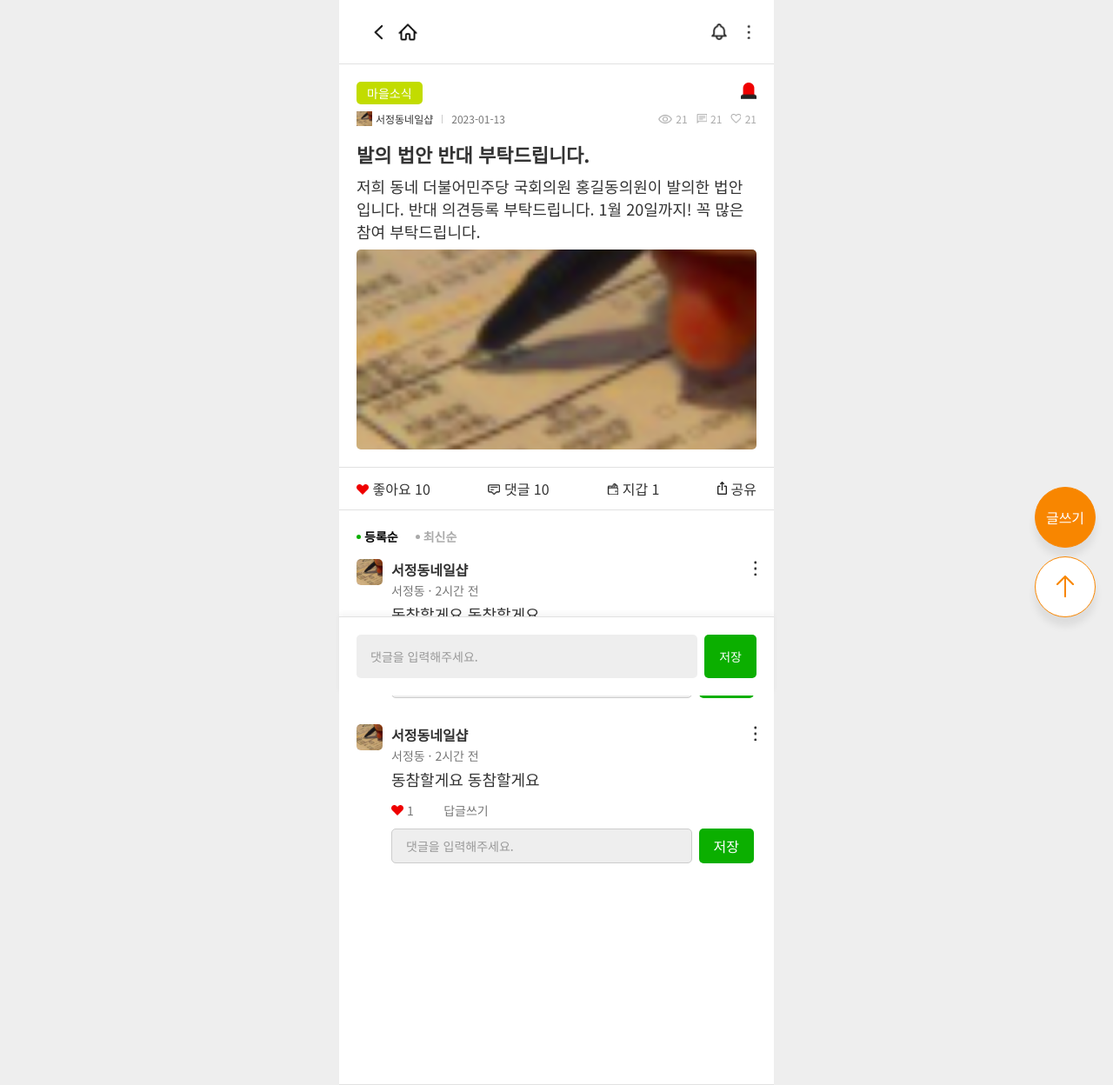
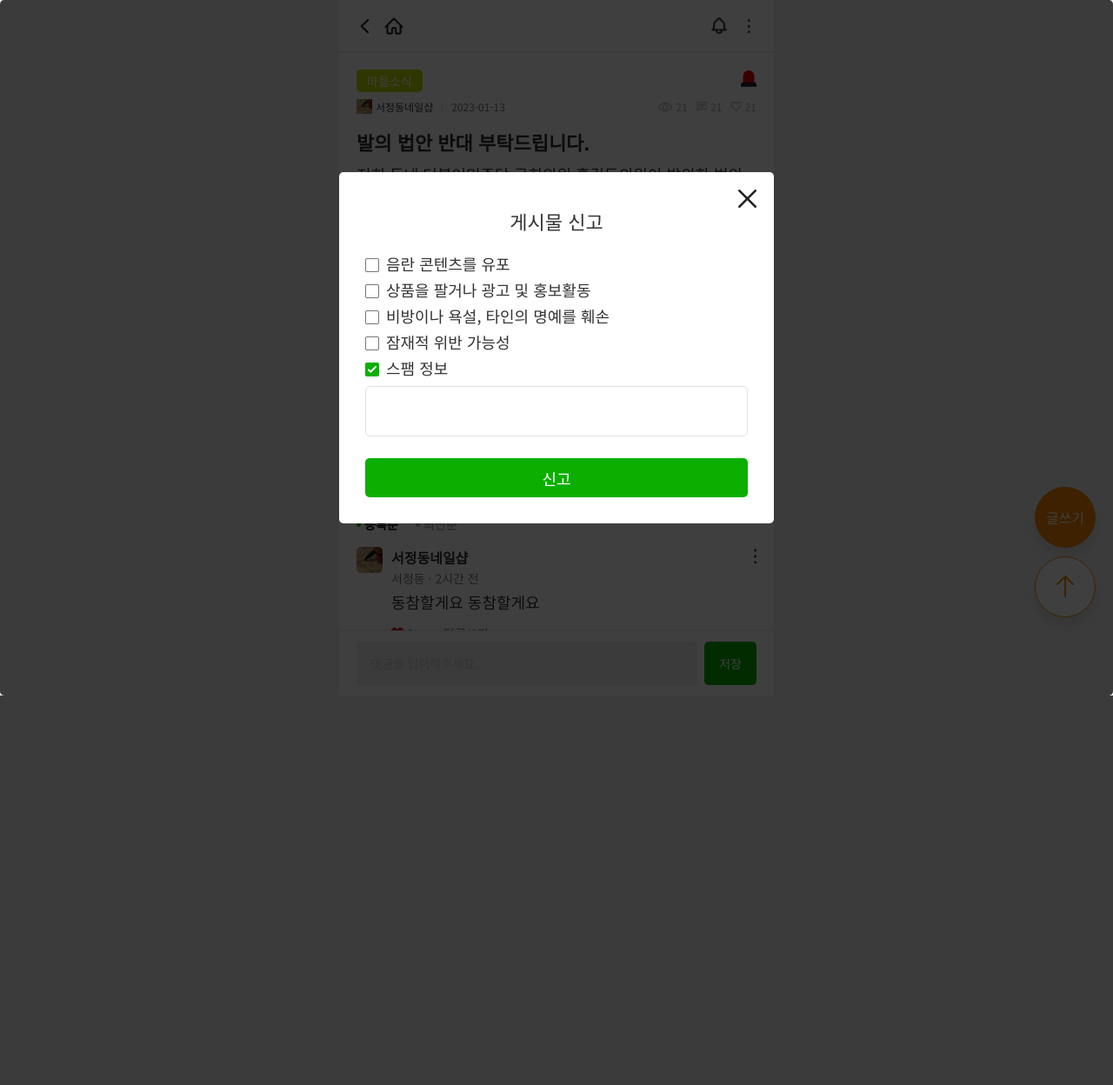
Before and after one commit to ShinHyungJune/town, a PHP site: the page made by public/html/마을소식_소식상세.html in a window 1280 px wide. Shown: the whole page at 87% size. After the commit the page ends 800 px from the top, so only its background shows below. Run offline with PHP 8.4, Linux system fonts and the light colour scheme; some libraries are stand-ins or nearby versions; some web fonts are replaced.

Commit message:
글쓰기 업로드

```diff
--- a/public/css/common.css
+++ b/public/css/common.css
@@ -30,11 +30,11 @@ caption {height:0;line-height:0;font-size:0px;visibility:hidden;}
 .skipNavi a {position:absolute;top:-999px;left:-999px;}
 .skipNavi a:focus, .skipNavi a:active, .skipNavi a:hover {display:block;top:0;left:0;padding:7px 10px 5px;background:#000;color:#fff;font-weight:bold;font-size:16px;text-decoration:none;}
 
-input[placeholder] { color:#999;}
-::-webkit-input-placeholder { /* WebKit browsers */ color:#999;}
-:-moz-placeholder { /* Mozilla Firefox 4 to 18 */ color:#999;}
-::-moz-placeholder {/* Mozilla Firefox 19+*/ color:#999;}
-:-ms-input-placeholder {/* ie10+*/ color:#999;}
+input[placeholder] { color:#ccc;}
+::-webkit-input-placeholder { /* WebKit browsers */ color:#ccc;}
+:-moz-placeholder { /* Mozilla Firefox 4 to 18 */ color:#ccc;}
+::-moz-placeholder {/* Mozilla Firefox 19+*/ color:#ccc;}
+:-ms-input-placeholder {/* ie10+*/ color:#ccc;}
 
 input {color:#333 !important;}
 
--- a/public/css/style.css
+++ b/public/css/style.css
@@ -4,7 +4,7 @@ html {
 }
 #app {
     width:100%; max-width:500px;
-    min-height:100vh; margin:0 auto; padding-bottom:84px;
+    min-height:100vh; margin:0 auto; padding-bottom:70px;
     background-color:#fff; border-bottom:1px solid #e1e1e1;
     overflow-x:hidden;
 }
@@ -13,10 +13,20 @@ html {
     padding:0 20px;
 }
 .container {
-    padding-top:74px;
+    padding-top:60px;
+}
+.m-editor.type01 {
+    padding:20px 0;
+    outline:none;
+}
+[contenteditable=true]:empty:before {
+    content: attr(placeholder);
+    white-space: pre-wrap;
+    display: block;
+    color: #ccc;
 }
 .m-header.type01 {
-    width:100%; max-width:500px; height:74px;
+    width:100%; max-width:500px; height:60px;
     position:fixed; top:0; left:50%; transform:translateX(-50%);
     border-bottom:1px solid #e1e1e1;
     background-color:#fff;
@@ -64,13 +74,16 @@ html {
     margin-left:16px;
     position:relative;
 }
+.m-header.type01 .btn-util:first-of-type {
+    margin-left:0;
+}
 .m-header.type01 .btn-util img {
     display:block;
     position:absolute; left:50%; top:50%; transform:translate(-50%, -50%);
 }
 
 .m-header.type02 {
-    width:100%; max-width:500px; height:74px;
+    width:100%; max-width:500px; height:60px;
     position:fixed; top:0; left:50%; transform:translateX(-50%);
     border-bottom:1px solid #e1e1e1;
     background-color:#fff;
@@ -126,7 +139,31 @@ html {
 .m-center.type01 .wrap {
     width:100%;
 }
+.m-pop.type01 {
+    display:flex; align-items: center; justify-content: center;
+    width:100%; height:100%; padding:0 20px;
+    position:fixed; top:0; left:0;
+    background-color:rgba(0,0,0,0.5);
+    z-index:100;
+    border-radius:5px;
+}
+.width-100 {
+    width:100%;
+}
+.m-pop.type01 .m-pop-inner {
+    width:100%; max-width:500px;
+    padding:30px; padding-top:40px;
+    position:relative;
+    background-color:#fff; border-radius:5px;
+}
 
+.m-pop.type01 .m-pop-title {
+    margin-bottom:20px;
+    font-size:22px; font-weight:500; text-align: center;
+}
+.m-pop.type01 .m-pop-inner .btn-close {
+    position:absolute; top:20px; right:20px;
+}
 .area-news-show {
     padding-bottom:140px;
 }
@@ -939,12 +976,18 @@ html {
     background-color:#0BAF00; color:#fff; border-radius:5px;
     border:1px solid transparent;
 }
+.primary {
+    color:#0BAF00 !important;
+}
+.bg-revert-primary {
+    border-color:#0BAF00 !important; color:#0BAF00 !important; background-color:#fff !important;
+}
 .m-btn.type03 {
     display:flex; align-items: center; justify-content: center;
-    height:50px; padding:0 16px;
-    font-weight:500; font-size:20px;
-    background-color:#fff; color:#0BAF00; border-radius:5px;
-    border:1px solid #0BAF00;
+    height:45px; padding:0 16px;
+    font-weight:500; font-size:18px;
+    background-color:#0BAF00; color:#fff; border-radius:5px;
+    border:1px solid transparent;
 }
 .m-btn.type03.state02 {
     color:red; border-color:red;
@@ -958,7 +1001,7 @@ html {
 }
 
 .m-navigation.type01 {
-    width:100%; max-width:500px;  padding:20px 0;
+    width:100%; max-width:500px;  padding:12px 0;
     position:fixed; bottom:0; left:50%; transform:translateX(-50%);
     box-shadow:0px -4px 6px rgba(0,0,0,0.04);
     background-color:#fff; z-index:10; border-top:1px solid #e1e1e1;
@@ -1003,8 +1046,16 @@ html {
     width:100%; height:50px; padding:0px 16px;
     font-size:18px; border-radius:5px; background-color:#EEEEEE;
 }
-.m-input-text.type01 input[type="date"] {height:auto; padding:0px 13px; background-color:#fff !important;}
+/*.m-input-text.type01 input[type="date"] {height:auto; padding:0px 13px; background-color:#fff !important;}*/
 .m-input-text.type01 .m-input-text-deco {position:absolute; right:20px; top:50%; transform:translateY(-50%); color:#979797; font-size:14px;}
+
+.m-input-text.type02 {
+    border-bottom:1px solid #ddd;
+}
+.m-input-text.type02 input {
+    padding:20px 0;
+    outline:none;
+}
 
 input[type="checkbox"] {display:none;}
 .m-input-title.type01 {
@@ -1034,9 +1085,10 @@ input[type="checkbox"] {display:none;}
 }
 
 .m-input-textarea.type01 textarea {
-    padding:8px; max-height:175px; overflow-y:auto;
+    width:100%; padding:8px; max-height:175px; overflow-y:auto;
     white-space: pre-line; font-size:14px;
     border:1px solid #e1e1e1; border-radius:5px;
+    resize: none;
 }
 .m-input-textarea.type01 .fake {
     padding:8px; max-height:175px; overflow-y:auto;
@@ -1111,3 +1163,20 @@ label {
 .m-input-select.type02:after {content:""; width:10px; height:6px; position:absolute; right:16px; top:50%;
     transform:translateY(-50%); background:url("../images/chevron-down.png") no-repeat; background-size:10px auto;}
 .m-input-select.type02 select::-ms-expand { display: none; }
+
+.area-write .m-header .m-input-select.type01 select {
+    height:40px; padding:0 16px; padding-right:36px;
+}
+.area-write .m-header .m-input-select.type01:after {
+    right:16px;
+}
+.area-write .m-input-wrap {
+    margin-top:20px;
+}
+.area-write .m-input-wrap:first-of-type {
+    margin-top:0;
+}
+.area-write .m-input-wrap .m-input-title {
+    margin-top:20px;
+    margin-bottom:4px;
+}
--- a/public/html/마을소식_소식상세.html
+++ b/public/html/마을소식_소식상세.html
@@ -18,6 +18,65 @@
 <body>
 <div id="app">
     <div class="area-news-show">
+        <!-- 지갑 팝업 -->
+        <div class="m-pop type01" id="pop1">
+            <div class="m-pop-inner">
+                <button class="btn-close m-script-pop" data-target="#pop1">
+                    <img src="../images/x.png" alt="" style="width:21px;">
+                </button>
+
+                <div class="m-pop-title">내 지갑에 추가</div>
+
+                <button type="button" class="m-btn type03 width-100">현지갑에 추가</button>
+                <div class="mt-4"></div>
+                <button type="button" class="m-btn type03 width-100 bg-revert-primary">지갑 선택하기</button>
+            </div>
+        </div>
+
+        <!-- 신고 팝업 -->
+        <div class="m-pop type01" id="pop2">
+            <div class="m-pop-inner">
+                <button class="btn-close m-script-pop" data-target="#pop2">
+                    <img src="../images/x.png" alt="" style="width:21px;">
+                </button>
+
+                <div class="m-pop-title">게시물 신고</div>
+
+                <div class="m-input-checkbox type01">
+                    <input type="checkbox">
+                    <label for="">음란 콘텐츠를 유포</label>
+                </div>
+                <div class="mt-4"></div>
+                <div class="m-input-checkbox type01">
+                    <input type="checkbox">
+                    <label for="">상품을 팔거나 광고 및 홍보활동</label>
+                </div>
+                <div class="mt-4"></div>
+                <div class="m-input-checkbox type01">
+                    <input type="checkbox">
+                    <label for="">비방이나 욕설, 타인의 명예를 훼손</label>
+                </div>
+                <div class="mt-4"></div>
+                <div class="m-input-checkbox type01">
+                    <input type="checkbox">
+                    <label for="">잠재적 위반 가능성</label>
+                </div>
+                <div class="mt-4"></div>
+                <div class="m-input-checkbox type01">
+                    <input type="checkbox" checked>
+                    <label for="">스팸 정보</label>
+                </div>
+                <!-- 스팸 정보 클릭시에만 노출 -->
+                <div class="m-input-textarea type01 mt-8">
+                    <textarea name="" id=""></textarea>
+                </div>
+
+                <div class="mt-20"></div>
+
+                <button type="button" class="m-btn type03 width-100">신고</button>
+            </div>
+        </div>
+
         <!-- 헤더영역 -->
         <div class="m-header type01">
             <div class="wrap">
--- a/public/js/common.js
+++ b/public/js/common.js
@@ -1,5 +1,5 @@
 $(document).ready(function(){
     $(".m-script-pop").click(function(){
         $($(this).attr("data-target")).toggle();
-    })
+    });
 });
```
Also changed, not shown: public/html/d-index.html (+17 -17 lines), public/html/글쓰기_마을모음.html (added, +185 -0 lines), public/html/글쓰기_마을소식,마을포토,마을질문.html (added, +126 -0 lines), public/html/글쓰기_마을영상.html (added, +136 -0 lines), public/html/마을소식_모임상세.html (+59 -0 lines), public/images/camera.png (added), public/images/link-primary.png (added), public/images/link.png (added), public/images/pictureMen.png (added), public/images/picturePlus.png (added), public/images/x.png (added).
